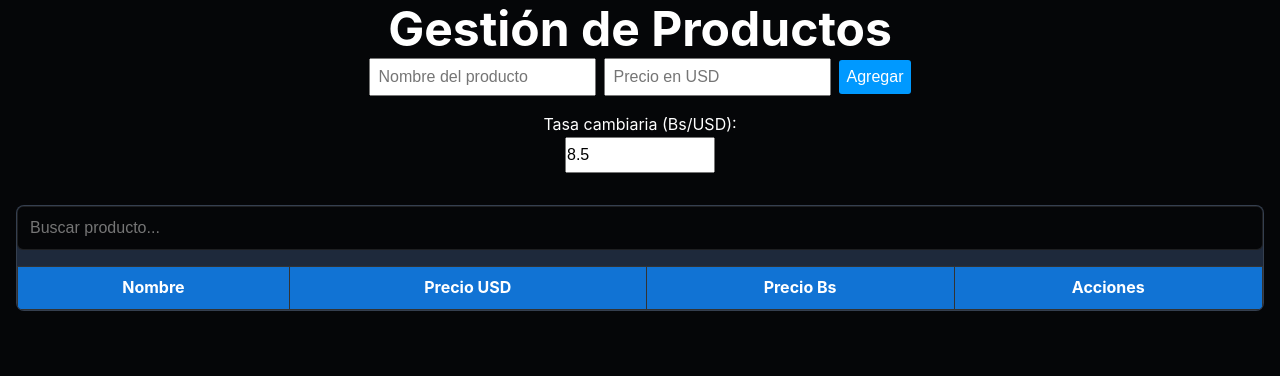
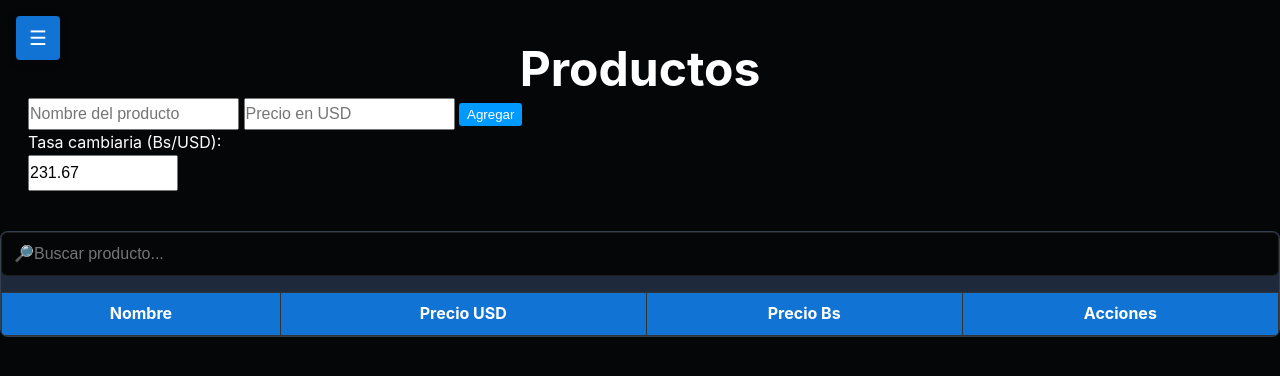
Before and after one commit to castilladev54/Empresa_SNV, a plain HTML site: page javascript/productos.html in a window 1280 px wide. Drawn offline with Linux system fonts and the light colour scheme.

Commit message:
feat: se agrego en el modulo producto y icono de menu para crear un navbar lateral izquierdo

```diff
--- /dev/null
+++ b/javascript/cfgporcentaje.html
@@ -0,0 +1,32 @@
+<!DOCTYPE html>
+<html lang="en">
+<head>
+  <meta charset="UTF-8">
+  <meta name="viewport" content="width=device-width, initial-scale=1.0">
+
+    <link rel="stylesheet" href="style2.css" />
+  <title>Document</title>
+</head>
+<body>
+      <!--Navbar-->
+    <header class="navbar-header">
+      <nav class="main-navbar">
+        <div class="navbar-left">
+          <a href="./productos.html" class="logo flag-small flag-ve"><img src="./castilladev123.jpg"></a>
+        </div>
+        <div class="navbar-center-links">
+          <a href="">💰</a>
+          <a href="productos.html">%</a>
+        </div>
+        <div class="navbar-right-buttons"></div>
+      </nav>
+    </header>
+  <section>
+
+  </section>
+  <div>
+ <h1 class="porcentaje">CONTRUCCIÓN 🚧</h1>
+  </div>
+
+</body>
+</html>
--- a/javascript/productos.html
+++ b/javascript/productos.html
@@ -4,17 +4,23 @@
     <meta charset="UTF-8" />
     <meta name="viewport" content="width=device-width, initial-scale=1" />
     <link rel="stylesheet" href="style2.css" />
-
     <title>Gestión de Productos</title>
   </head>
   <body>
     <main>
+      <header>
+        <button id="sidebar-toggle" class="sidebar-toggle">
+          <span class="hamburger-icon">☰</span>
+        </button>
+
+      </header>
       <section>
-        <h2>Gestión de Productos</h2>
+        <h1>Productos</h1>
 
         <form id="form-productos">
-          <input type="hidden" id="producto-id" />
+          <input type="hidden" id="producto-id"/>
           <input
+
             type="text"
             id="nombre"
             placeholder="Nombre del producto"
@@ -22,6 +28,7 @@
           />
           <input
             type="number"
+
             id="precio-dolares"
             placeholder="Precio en USD"
             min="0"
@@ -46,7 +53,8 @@
 
       <section>
         <div class="table-container">
-          <input type="text" id="buscar" placeholder="Buscar producto..." />
+
+          <input type="text" id="buscar" placeholder="🔎Buscar producto..." />
           <table>
             <thead>
               <tr>
@@ -60,11 +68,11 @@
               <!-- productos aquí -->
             </tbody>
           </table>
+          </div>
         </div>
       </section>
     </main>
 
-
-  <script src="script.js"></script>
+    <script src="script.js"></script>
   </body>
 </html>
--- a/javascript/script.js
+++ b/javascript/script.js
@@ -1,6 +1,6 @@
 // Variables globales
 let productos = JSON.parse(localStorage.getItem("productos")) || [];
-let tasaCambiaria = parseFloat(localStorage.getItem("tasaCambiaria")) || 8.5;
+let tasaCambiaria = parseFloat(localStorage.getItem("tasaCambiaria")) || 231.67;
 let modoEdicion = false;
 let editarId = null;
 
@@ -14,6 +14,8 @@ const btnCancelar = document.getElementById("btn-cancelar");
 const tasaInput = document.getElementById("tasa-cambiaria");
 const tablaProductos = document.getElementById("tabla-productos");
 const buscarInput = document.getElementById("buscar");
+
+
 
 // Guardar productos y tasa en localStorage
 function guardarStorage() {
--- a/javascript/style2.css
+++ b/javascript/style2.css
@@ -1,3 +1,6 @@
+
+
+
 :root {
   /* Colores Primarios y de Interacción */
   --primary: #1173d4;
@@ -66,11 +69,17 @@ main > section:nth-child(1) form input,
 main > section:nth-child(1) form button {
   padding: 0.5rem;
   font-size: 1rem;
+
 }
 
 main > section:nth-child(1) form input[type="text"],
 main > section:nth-child(1) form input[type="number"] {
   flex-grow: 1;
+}
+
+#form-productos input:not([type="hidden"]) {
+  height: 2rem;
+  font-size: 1rem;
 }
 
 #tasa-cambiaria {
@@ -81,20 +90,41 @@ main > section:nth-child(1) form input[type="number"] {
 
 /* ==== SECCIÓN DE TABLA ==== */
 main > section:nth-child(2) {
-  margin: 2rem 1rem;
-  flex: 1;
+  /* ✅ Margen consistente (usa rem para escalabilidad) */
+  margin: 1.5rem 0.75rem;
+
+  /* ✅ Ocupa espacio disponible, pero sin forzar */
+  flex: 1 1 auto;
+
+  /* ✅ Layout vertical seguro */
   display: flex;
   flex-direction: column;
-  align-items: center;
-  overflow: hidden; /* Evita que el sticky se corte */
+
+  /* ✅ ✨ CLAVE: NO usar align-items: center en móviles → usar stretch */
+  align-items: stretch; /* ← Permite que hijos usen 100% del ancho útil */
+
+  /* ✅ Posición relativa solo si se usan hijos absolutos (ej: botones flotantes) */
   position: relative;
+
+  /* ✅ Padding interno controlado */
+  padding: 1rem;
+
+  /* ✅ ✨ PROTECCIÓN ANTI-OVERFLOW */
+  max-width: 100%;
+  box-sizing: border-box;
+
+  /* ✅ Evita que hijos generen scroll horizontal */
+  overflow-x: hidden;
+
+
 }
+
 
 /* Formulario de búsqueda sticky */
 #buscar {
   position: sticky;
   top: 0;
-  z-index: 10;
+  z-index: 10px;
   background-color: var(--background);
   width: 100%;
   margin-bottom: 1rem;
@@ -103,6 +133,7 @@ main > section:nth-child(2) {
   border: 1px solid var(--border);
   border-radius: 6px;
   color: var(--text-primary);
+
 }
 
 /* Contenedor con scroll para la tabla */
@@ -123,19 +154,21 @@ table {
 
 thead {
   background-color: var(--primary);
-  color: white;
+   color: white;
   position: sticky;
-  top: 0; /* Cabecera fija al hacer scroll */
-  z-index: 5;
+  top: 42px; /* se fija justo debajo del buscador */
+  z-index: 4;
 }
 
-th, td {
+th,td {
+
   border: 1px solid #333;
   padding: 0.5rem;
   text-align: center;
 }
 
 tbody tr:nth-child(even) {
+
   background-color: var(--card-bg);
 }
 
@@ -148,6 +181,7 @@ button {
   color: white;
   background-color: var(--primary-light);
   transition: background-color var(--transition-duration);
+
 }
 
 button:hover {
@@ -161,3 +195,42 @@ button.edit {
 button.delete {
   background-color: #dc3545;
 }
+
+
+
+/* ==================================== */
+/* 6.PAGINAS PORCENTAJE*/
+/* ====================================*/
+img{
+  width: 50px;
+  border-radius: 1rem;
+}
+
+.sidebar-toggle {
+  position: fixed;
+  top: 1rem;
+  left: 1rem;
+  z-index: 100;
+  background: var(--primary);
+  color: white;
+  border: none;
+  border-radius: 4px;
+  padding: 0.5rem 0.75rem;
+  font-size: 1.25rem;
+  cursor: pointer;
+  box-shadow: 0 2px 8px var(--shadow);
+  display: flex;
+  align-items: center;
+  justify-content: center;
+  width: 44px;
+  height: 44px;
+}
+
+h1 {
+  font-size: 3rem;
+  line-height: 1.2;
+  text-wrap: balance;
+  display: flex;
+  justify-content: center;
+  gap: 0.5rem;
+}
```
Also changed, not shown: javascript/index.html (+5 -7 lines), javascript/style.css (+11 -1 lines), javascript/1F1FB-1F1EA.svg (added), javascript/castilladev123.jpg (added), javascript/cfgporcentaje.js (added), javascript/logonuevo.png (added).
